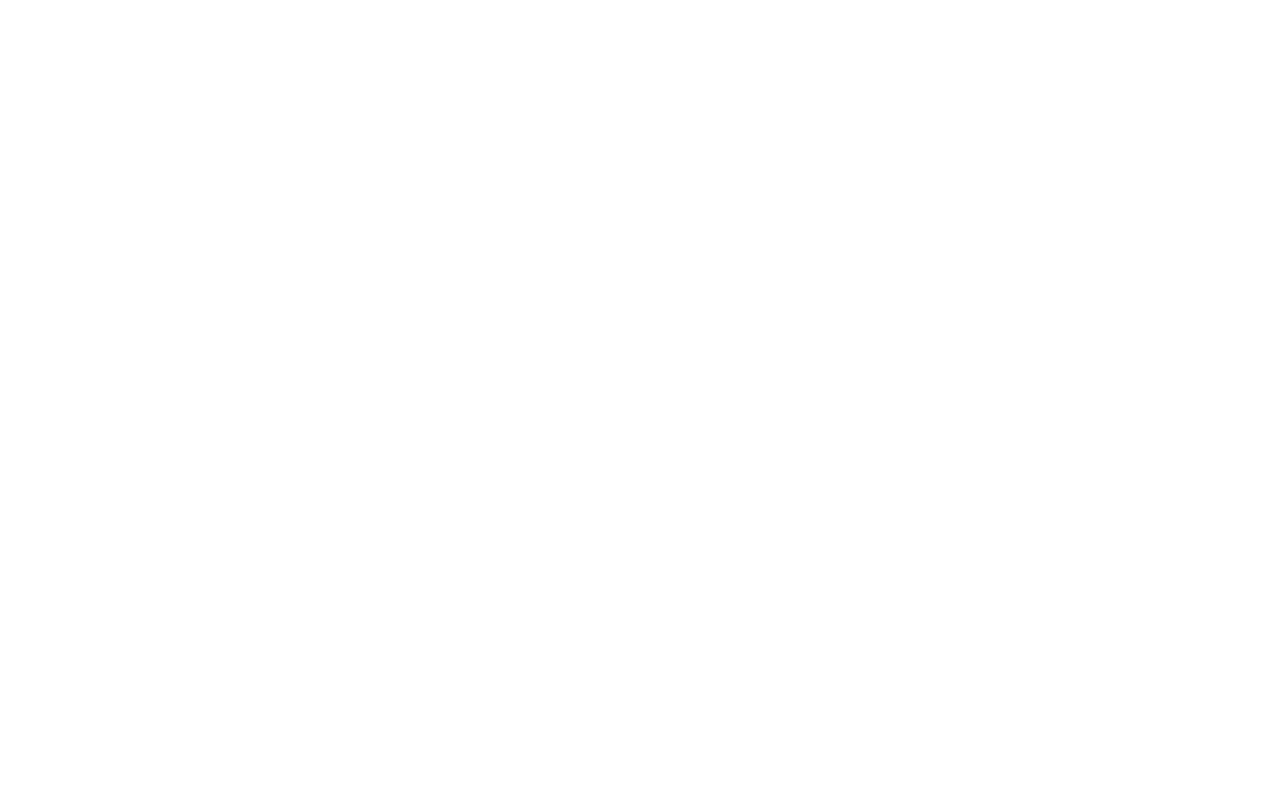
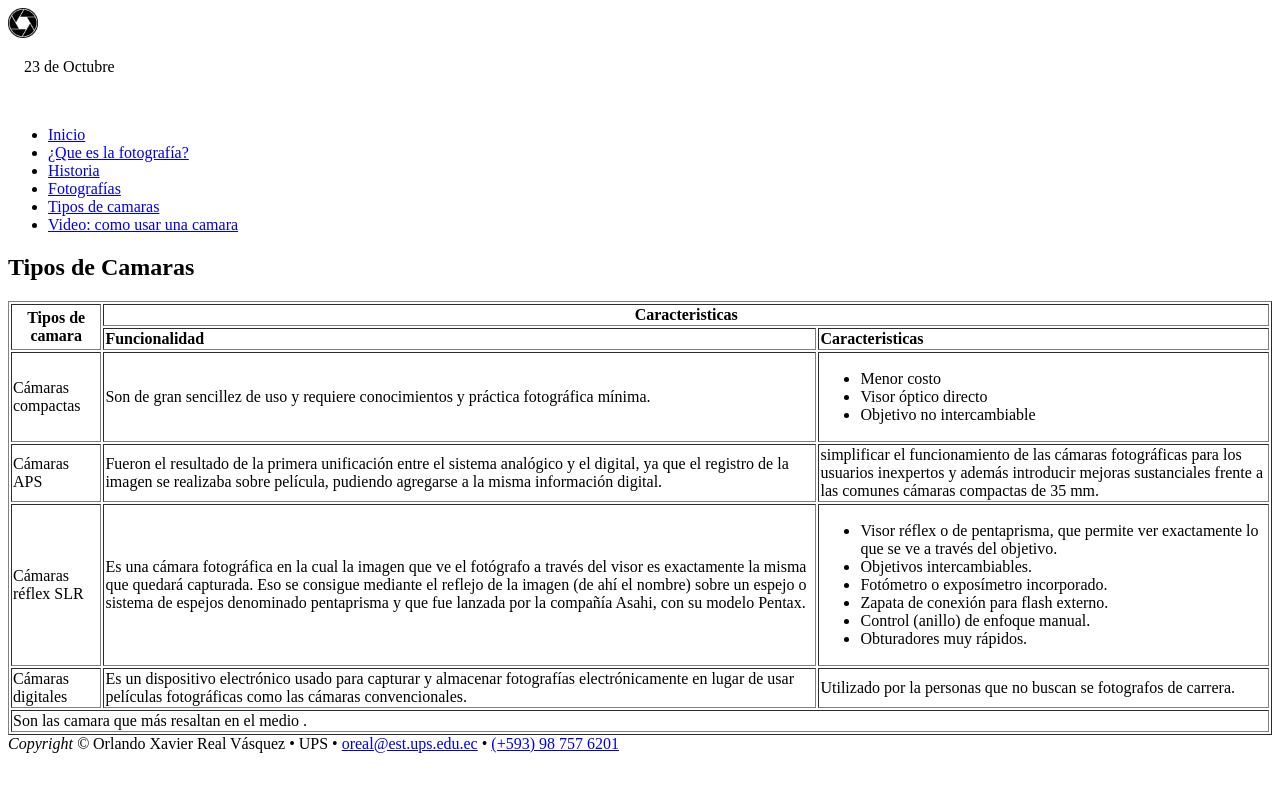
Before and after one commit to OrlandoR54/Practica01-Mi-Blog, a plain HTML site: page Contenido/General/Type.html in a window 1280 px wide. Drawn offline with Linux system fonts and the light colour scheme.

Commit message:
Update Type.html

```diff
--- a/Contenido/General/Type.html
+++ b/Contenido/General/Type.html
@@ -1,9 +1,95 @@
 <!DOCTYPE html>
-<html>
+<html lang="en">
+
 <head>
-	<title></title>
+	<meta charset="UTF-8">
+	<meta name="viewport" content="width=device-width, initial-scale=1.0">
+	<title>Tipos de camaras</title>
 </head>
+
 <body>
+	<header class="logo">
+		<a href="../../index.html"><img src="../../Imagenes/logo.png" width="30" alt="Computer" /></a>
+	</header>
+	<p>&emsp;<time datetime="2019-10-23">23 de Octubre</time></p>
+	<br>
+	<nav>
+		<ul>
+			<li><a href="../../index.html">Inicio</a></li>
+			<li><a href="../inf/Whats.html">&iquest;Que es la fotografía&#63;</a></li>
+			<li><a href="../inf/Historia.html">Historia</a></li>
+			<li><a href="Fotografias.html">Fotografías</a></li>
+			<li><a href="Type.html">Tipos de camaras</a></li>
+			<li><a href="Video.html">Video: como usar una camara</a></li>
+		</ul>
+	</nav>
+	<section>
 
+		<h1>Tipos de Camaras</h1>
+		<table style="width: 100%" border=1>
+			<tr>
+				<th rowspan="2">Tipos de camara</th>
+				<th colspan="2">Caracteristicas</th>
+			</tr>
+			<tr>
+				<td><b>Funcionalidad</b><br></td>
+				<td><b>Caracteristicas</b></td>
+			</tr>
+			<tr>
+				<td>Cámaras compactas</td>
+				<td>Son de gran sencillez de uso y requiere conocimientos y práctica fotográfica mínima. </td>
+				<td>
+					<ul>
+						<li>Menor costo</li>
+						<li>Visor óptico directo</li>
+						<li>Objetivo no intercambiable</li>
+					</ul>
+				</td>
+			</tr>
+			<tr>
+				<td>Cámaras APS</td>
+				<td>Fueron el resultado de la primera unificación entre el sistema analógico y el digital, ya que el
+					registro de la imagen se realizaba sobre película, pudiendo agregarse a la misma información
+					digital.</td>
+				<td>simplificar el funcionamiento de las cámaras fotográficas para los usuarios inexpertos y además
+					introducir mejoras sustanciales frente a las comunes cámaras compactas de 35 mm.</td>
+			</tr>
+			<tr>
+				<td>Cámaras réflex SLR</td>
+				<td>Es una cámara fotográfica en la cual la imagen que ve el fotógrafo a través del visor es
+					exactamente la misma que quedará capturada. Eso se consigue mediante el reflejo de la imagen (de ahí
+					el nombre) sobre un espejo o sistema de espejos denominado pentaprisma y que fue lanzada por la
+					compañía Asahi, con su modelo Pentax.</td>
+				<td>
+					<ul>
+						<li>Visor réflex o de pentaprisma, que permite ver exactamente lo que se ve a través del
+							objetivo.</li>
+						<li>Objetivos intercambiables.</li>
+						<li>Fotómetro o exposímetro incorporado.</li>
+						<li>Zapata de conexión para flash externo.</li>
+						<li>Control (anillo) de enfoque manual.</li>
+						<li>Obturadores muy rápidos.</li>
+					</ul>
+				</td>
+			</tr>
+			<tr>
+				<td>Cámaras digitales</td>
+				<td>Es un dispositivo electrónico usado para capturar y almacenar fotografías electrónicamente en lugar
+					de usar películas fotográficas como las cámaras convencionales.</td>
+				<td>Utilizado por la personas que no buscan se fotografos de carrera.</td>
+			</tr>
+			<tr>
+				<td colspan="3">Son las camara que más resaltan en el medio .</td>
+			</tr>
+		</table>
+	</section>
+
+
+	<footer>
+		<em>Copyright &copy; </em>Orlando Xavier Real Vásquez &#8226; UPS &#8226;
+		<a href="mailto:oreal@est.ups.edu.ec"> oreal@est.ups.edu.ec</a> &#8226; <a href="tel:+593987576201">(+593)
+			98 757 6201</a>
+	</footer>
 </body>
+
 </html>
```
